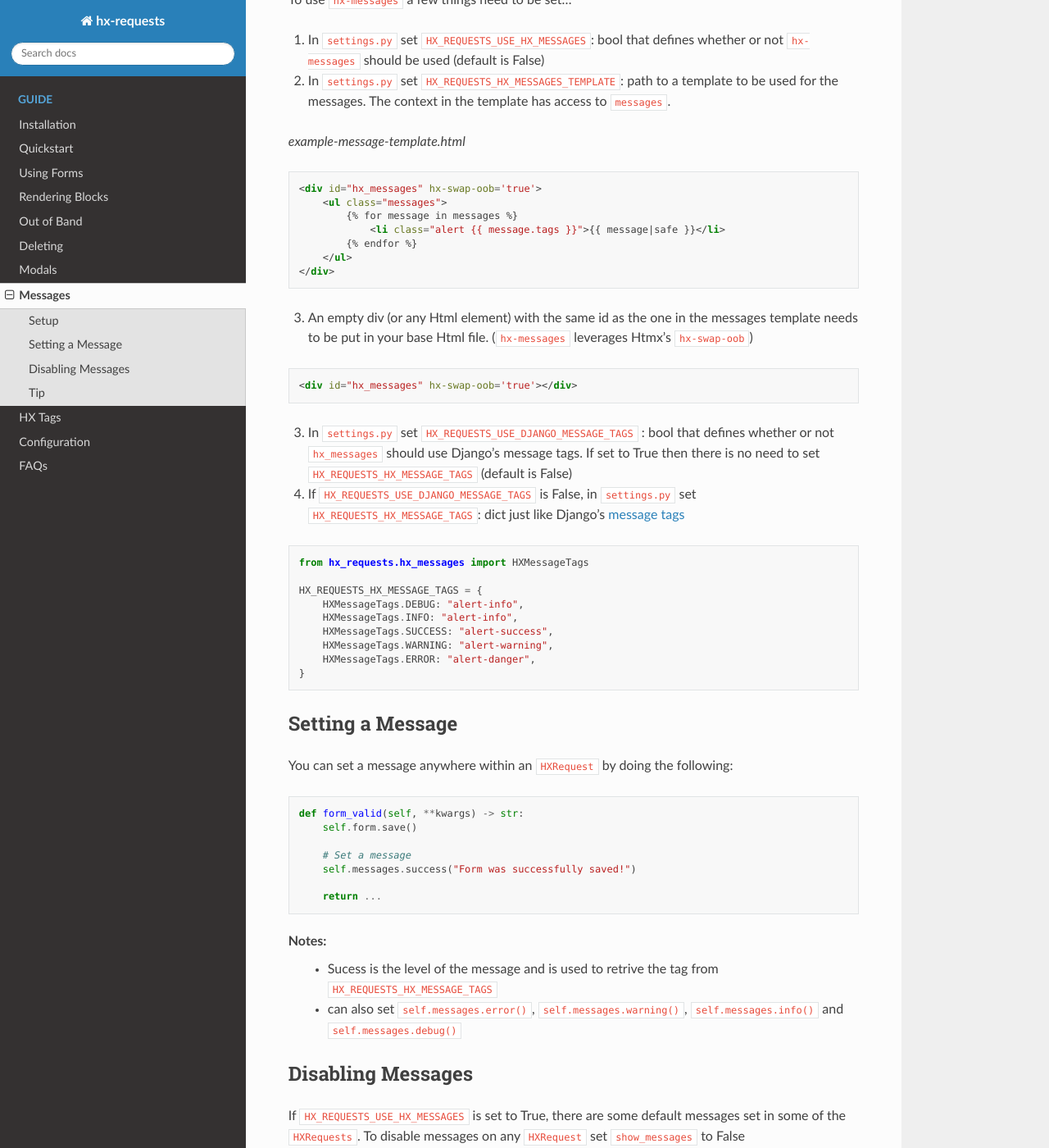
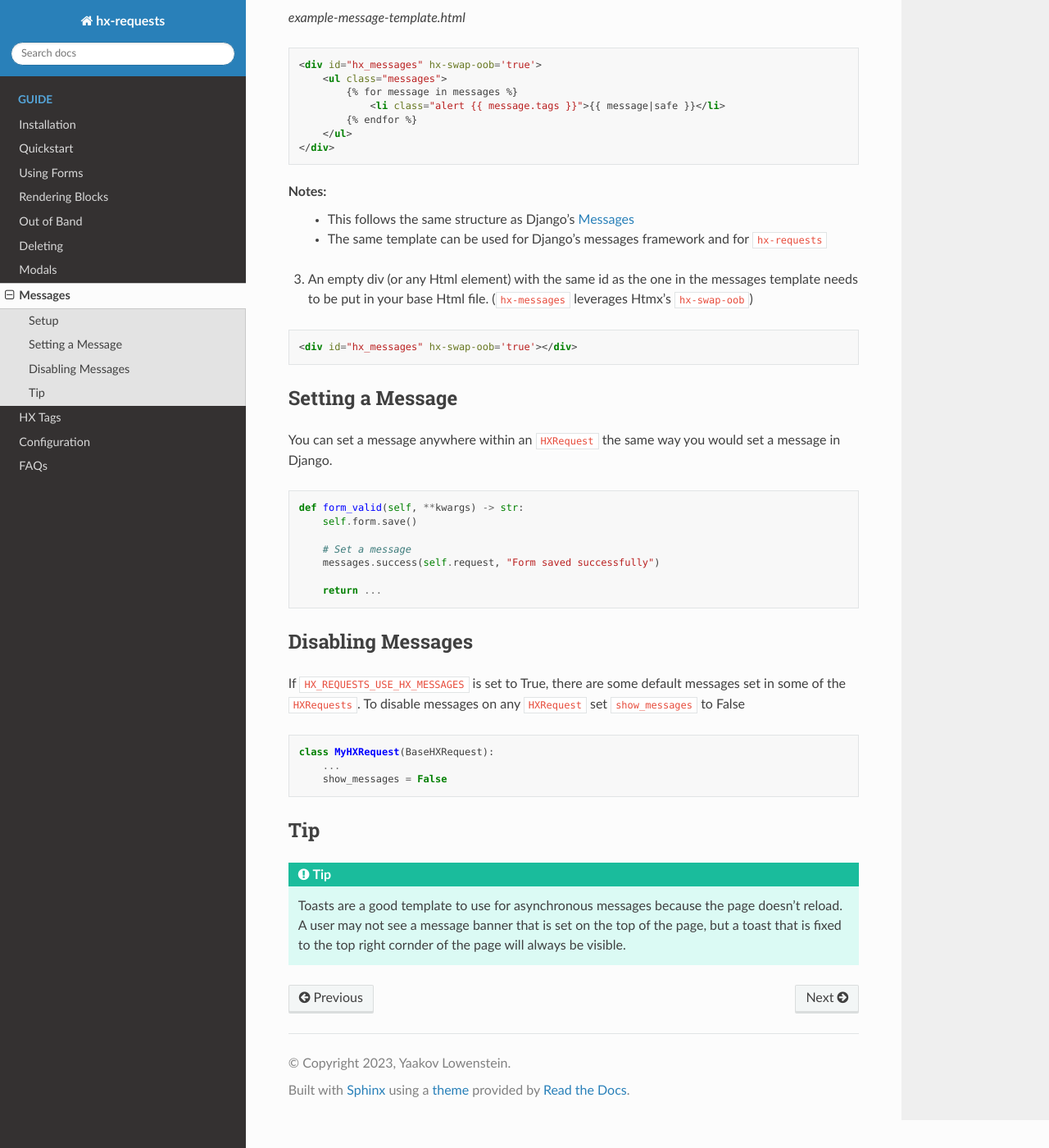
Before and after one commit to yaakovLowenstein/hx-requests, a Sphinx documentation site: the page built from docs/guide/messages.rst, in a window 1280 px wide and 1400 px high, scrolled down 403 px. Shown: the whole window at 82% size. Built offline with Sphinx 7.4.7 and the Read the Docs theme 2.0.0, drawn with Linux system fonts in a browser that asks for light colours; pages that are not in the unit, such as notebooks, are missing from menus; some of the changed text lies outside the part shown.

Commit message:
feat! Use Django's messaging framework for messages
BREAKING CHANGE: The hx_messages module has been removed.
Messages are now set using Django's messaging framework.
The HXMessages class has been removed and the messages attribute
has been removed from the BaseHXRequest class. Messages are
now set using Django's messages module.

`self.messages.success()` has been replaced with
`messages.success(request, message)` and the same for
`self.messages.error()`, `self.messages.warning()`,
`self.messages.info()` and `self.messages.debug()`.

```diff
--- a/docs/guide/messages.rst
+++ b/docs/guide/messages.rst
@@ -1,15 +1,10 @@
 Messages
 ========
 
-:code:`hx-requests` has an asyncronous messaging framework, :code:`hx-messages`. It's very convenient for notifiying the user when the form is valid/ invalid.
+:code:`hx-requests` leverages Django's messaging framework and turns them into asynchronous messages. It's very convenient for notifying the user when the form is valid/ invalid.
 
-.. note::
-
-    :code:`hx_message` framework is based on `Django's messages framework <https://docs.djangoproject.com/en/4.2/ref/contrib/messages/>`_
 Setup
 -----
-
-To use :code:`hx-messages` a few things need to be set...
 
 1. In :code:`settings.py` set :code:`HX_REQUESTS_USE_HX_MESSAGES`: bool that defines whether or not :code:`hx-messages` should be used (default is False)
 2. In :code:`settings.py` set :code:`HX_REQUESTS_HX_MESSAGES_TEMPLATE`: path to a template to be used for the messages. The context in the template has access to :code:`messages`.
@@ -26,32 +21,20 @@ To use :code:`hx-messages` a few things need to be set...
         </ul>
     </div>
 
+Notes:
+   - This follows the same structure as Django's `Messages <https://docs.djangoproject.com/en/5.0/ref/contrib/messages/#displaying-messages>`_
+   - The same template can be used for Django's messages framework and for :code:`hx-requests`
+
 3. An empty div (or any Html element) with the same id as the one in the messages template needs to be put in your base Html file. (:code:`hx-messages` leverages Htmx's :code:`hx-swap-oob`)
 
 .. code-block:: html
 
     <div id="hx_messages" hx-swap-oob='true'></div>
 
-3. In :code:`settings.py` set :code:`HX_REQUESTS_USE_DJANGO_MESSAGE_TAGS` : bool that defines whether or not :code:`hx_messages` should use Django's message tags. If set to True then there is no need to set :code:`HX_REQUESTS_HX_MESSAGE_TAGS` (default is False)
-4. If  :code:`HX_REQUESTS_USE_DJANGO_MESSAGE_TAGS` is False, in :code:`settings.py` set :code:`HX_REQUESTS_HX_MESSAGE_TAGS`: dict just like Django's `message tags <https://docs.djangoproject.com/en/4.2/ref/contrib/messages/#message-tags>`_
-
-.. code-block:: python
-
-    from hx_requests.hx_messages import HXMessageTags
-
-    HX_REQUESTS_HX_MESSAGE_TAGS = {
-        HXMessageTags.DEBUG: "alert-info",
-        HXMessageTags.INFO: "alert-info",
-        HXMessageTags.SUCCESS: "alert-success",
-        HXMessageTags.WARNING: "alert-warning",
-        HXMessageTags.ERROR: "alert-danger",
-    }
-
-
 Setting a Message
 -----------------
 
-You can set a message anywhere within an :code:`HXRequest` by doing the following:
+You can set a message anywhere within an :code:`HXRequest` the same way you would set a message in Django.
 
 .. code-block:: python
 
@@ -59,13 +42,9 @@ You can set a message anywhere within an :code:`HXRequest` by doing the followin
         self.form.save()
 
         # Set a message
-        self.messages.success("Form was successfully saved!")
+        messages.success(self.request, "Form saved successfully")
 
         return ...
-
-Notes:
-    - Sucess is the level of the message and is used to retrive the tag from :code:`HX_REQUESTS_HX_MESSAGE_TAGS`
-    - can also set :code:`self.messages.error()`, :code:`self.messages.warning()`, :code:`self.messages.info()` and :code:`self.messages.debug()`
 
 Disabling Messages
 ------------------
@@ -84,4 +63,4 @@ Tip
 
 .. tip::
 
-    Toasts are a good template to use for :code:`hx_messages`. Because the messages are asyncronous and the page doesn't reload, a user may not see a message banner that is set on the top of the page, but a toast that is fixed to the top right cornder of the page will always be visible.
+    Toasts are a good template to use for asynchronous messages because the page doesn't reload. A user may not see a message banner that is set on the top of the page, but a toast that is fixed to the top right cornder of the page will always be visible.
```
Also changed, not shown: docs/guide/config.rst (+2 -20 lines), 2 other files.
